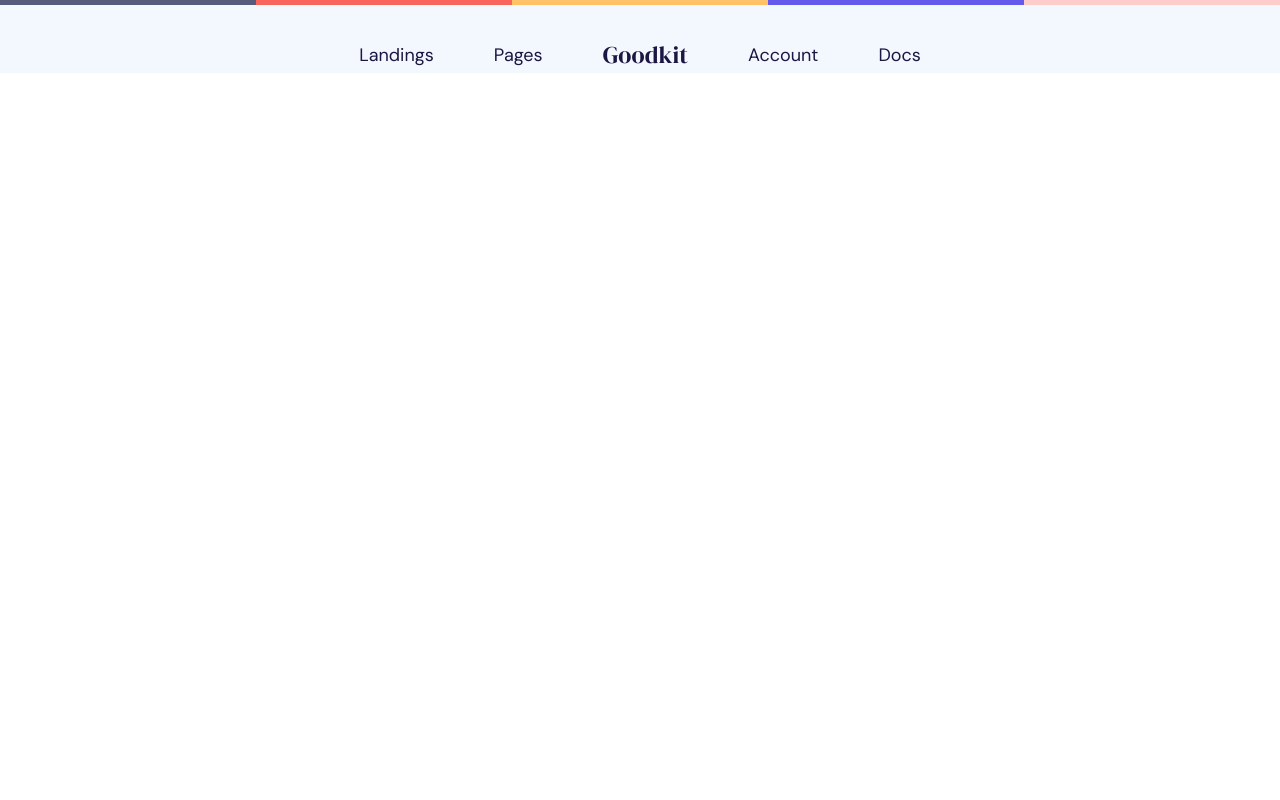
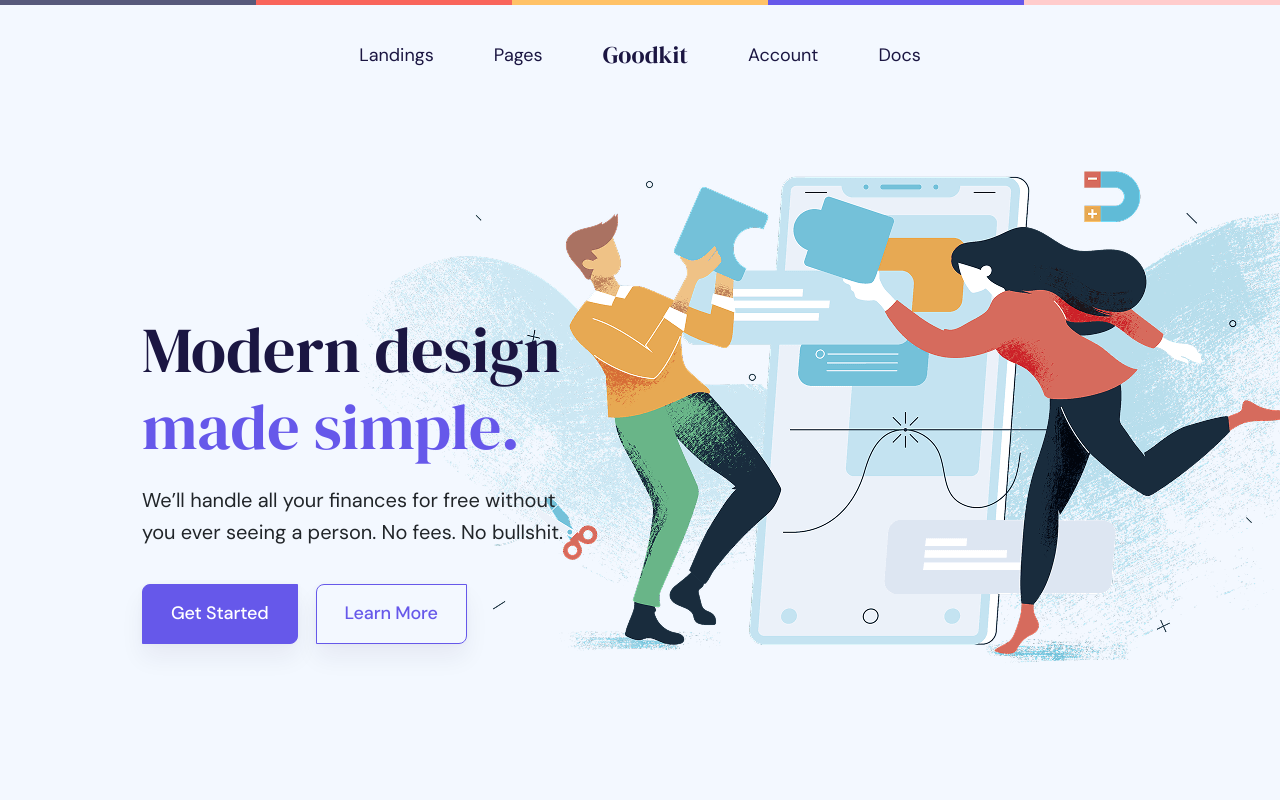
Before and after one commit to Himanshu-Suchak-Dcycle/Figma-Task-4, a plain HTML site: page index.html in a window 1280 px wide. Shown: the top 800 px of the page. Drawn offline with nearby package versions, Linux system fonts and the light colour scheme.

Commit message:
working on hero-section

```diff
--- a/assets/scss/style.scss
+++ b/assets/scss/style.scss
@@ -46,6 +46,7 @@ $text-small: 14px;
   font-size: 18px;
   border-radius: 8px 0;
   box-shadow: 0px 14px 24px 0px #1b16420f, 0px 0px 6px 0px #00000008;
+  letter-spacing: -0.18px;
 }
 
 * {
@@ -101,6 +102,68 @@ h6 {
     }
   }
 }
+.hero-section {
+  @include wrapper();
+  clip-path: polygon(0 0, 100% 0, 100% 81.1%, 0% 100%);
+  background-color: $secondary-color;
+  padding: 95px 0 330px 142px;
+  .hero-content {
+    padding-top: 144px;
+    padding-bottom: 53px;
+    h1 {
+      max-width: 478px;
+      width: 100%;
+      font-size: $heading-medium;
+      color: $primary-color;
+      span {
+        color: $button-accent-color;
+      }
+    }
+    p {
+      max-width: 448px;
+      width: 100%;
+      font-size: $text-large;
+      line-height: 32px;
+      margin-top: 18px;
+    }
+    .btn-container {
+      margin-top: 36px;
+      gap: 18px;
+    }
+    .btn-primary {
+      @include btn();
+      padding: 15.5px 28px;
+    }
+    .btn-outline-primary {
+      --bs-btn-color: #{$button-accent-color};
+      --bs-btn-border-color: #{$button-accent-color};
+      --bs-btn-hover-color: #{$white-color};
+      --bs-btn-hover-bg: #{$button-accent-color};
+      --bs-btn-hover-border-color: #{$button-accent-color};
+      --bs-btn-focus-shadow-rgb: #{red($button-accent-color)},
+        #{green($button-accent-color)}, #{blue($button-accent-color)};
+      --bs-btn-active-color: #{$white-color};
+      --bs-btn-active-bg: #{$button-accent-color};
+      --bs-btn-active-border-color: #{$button-accent-color};
+      --bs-btn-active-shadow: inset 0 3px 5px rgba(0, 0, 0, 0.125);
+      --bs-btn-disabled-color: #{$button-accent-color};
+      --bs-btn-disabled-bg: transparent;
+      --bs-btn-disabled-border-color: #{$button-accent-color};
+      --bs-gradient: none;
+      font-weight: 500;
+      font-size: 18px;
+      border-radius: 8px 0;
+      box-shadow: 0px 14px 24px 0px #1b16420f, 0px 0px 6px 0px #00000008;
+      letter-spacing: -0.18px;
+      padding: 15.5px 28px;
+    }
+  }
+  .hero-background {
+    top: 95px;
+    right: 0;
+    max-width: 975px;
+  }
+}
 .try-section {
   @include wrapper();
   .try-content {
@@ -124,7 +187,6 @@ h6 {
     }
     .btn-primary {
       @include btn();
-      letter-spacing: -0.18px;
       padding: 12.5px 28px;
     }
   }
--- a/index.html
+++ b/index.html
@@ -16,8 +16,8 @@
   </head>
   <body>
     <header class="header sticky-top">
-      <span class="custom-border d-block w-100"></span>
-      <nav class="navbar navbar-expand-lg p-0">
+      <span class="custom-border d-block w-100 sticky-top"></span>
+      <nav class="navbar navbar-expand-lg p-0 sticky-top">
         <div class="container-fluid">
           <a class="navbar-brand mobile-logo logo d-lg-none" href="#"
             >Goodkit</a
@@ -47,6 +47,26 @@
         </div>
       </nav>
     </header>
+    <section class="hero-section d-flex flex-column-reverse flex-lg-row position-relative">
+      <div class="hero-content z-1">
+        <h1 class="mb-0">Modern design <span>made simple.</span></h1>
+        <p class="mb-0">
+          We’ll handle all your finances for free without you ever seeing a
+          person. No fees. No bullshit.
+        </p>
+        <div class="btn-container d-flex">
+          <button class="btn btn-primary">Get Started</button>
+          <button class="btn btn-outline-primary">Learn More</button>
+        </div>
+      </div>
+      <div class="hero-background position-absolute">
+        <img
+          src="/assets/images/here-background.png"
+          alt="hero section background"
+          class="img-fluid"
+        />
+      </div>
+    </section>
 
     <div class="bg-ino" style="min-height: 100vh"></div>
     <section class="try-section">
```
Also changed, not shown: assets/css/style.css, assets/images/background.png (added).
